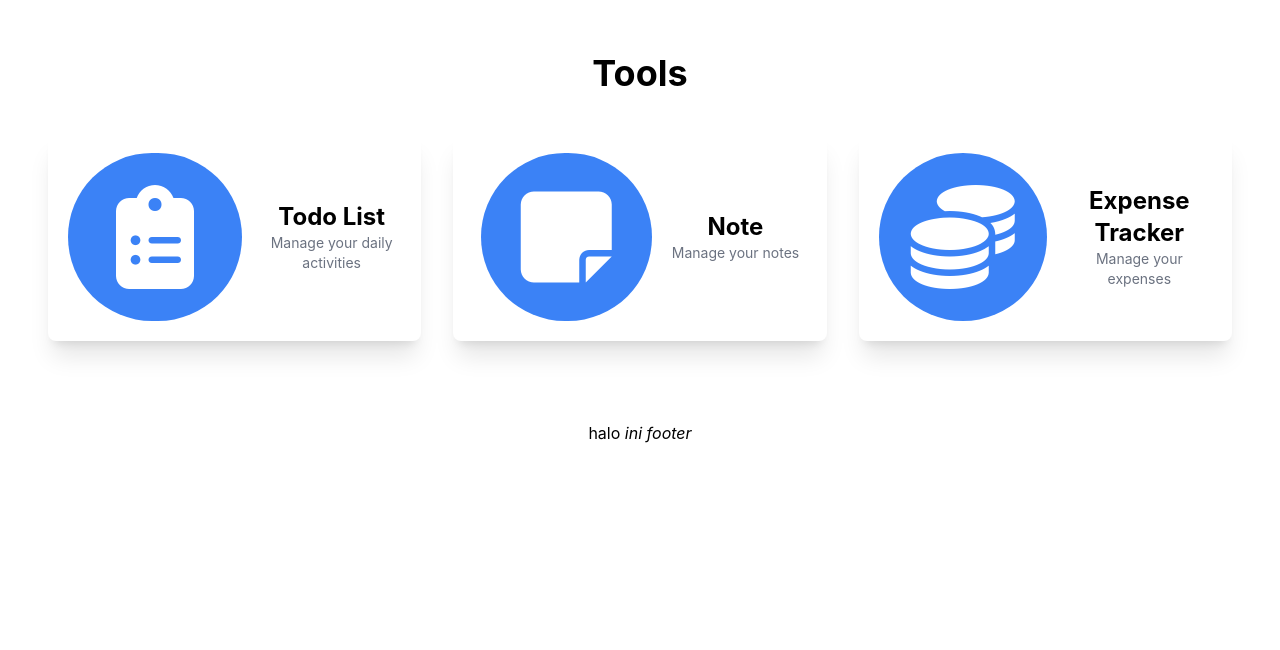
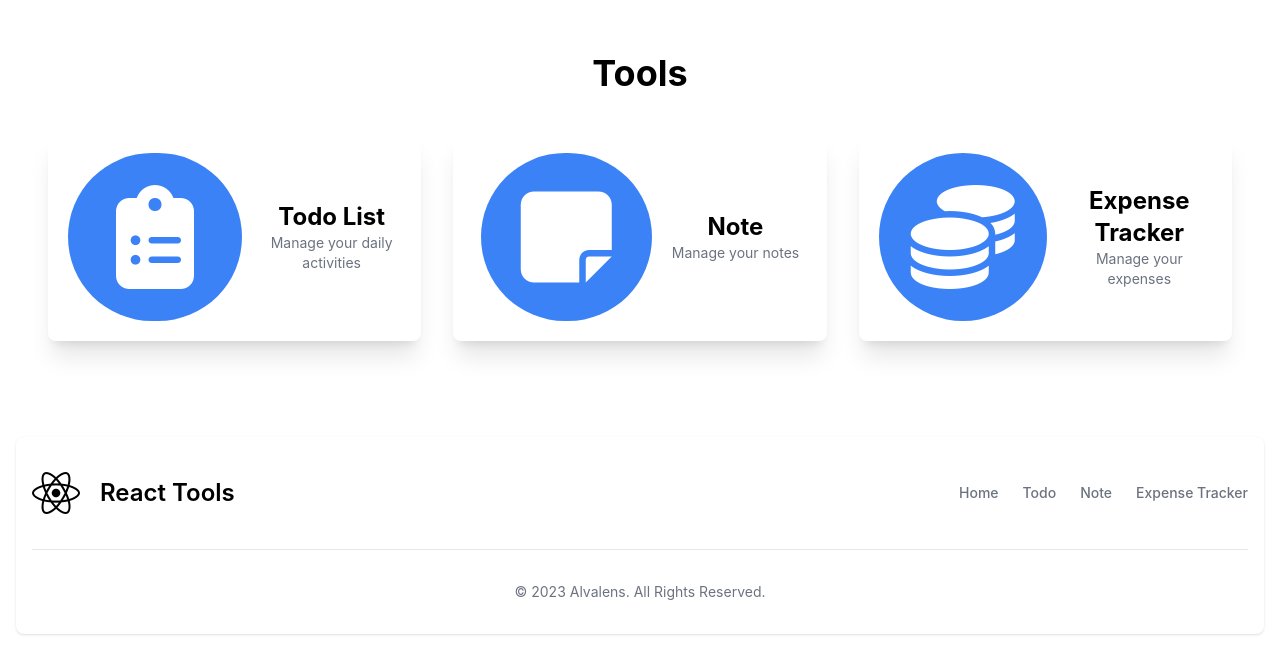
Before and after one commit to Alvalens/react-tools, a React (Create React App) app: page / in a window 1280 px wide. Shown: the part 883-1533 px from the top of the page. Before the commit the page ends 1328 px from the top, so only its background shows below. Built offline with nearby package versions, Linux system fonts and the light colour scheme.

Commit message:
[feat] add footer

```diff
--- a/src/components/Footer.js
+++ b/src/components/Footer.js
@@ -1,13 +1,61 @@
 import React from "react";
 
 class Footer extends React.Component {
-
-  render() {
-    return (
-      <footer className="footer">
-        <p>halo {this.props.var() }</p>
-      </footer>
-    );
-  }
+	render() {
+		return (
+			<footer className="bg-white rounded-lg shadow dark:bg-gray-900 m-4">
+				<div className="w-full max-w-screen-xl mx-auto p-4 md:py-8">
+					<div className="sm:flex sm:items-center sm:justify-between">
+						<a href="/" className="flex items-center mb-4 sm:mb-0">
+							<i className="fa-brands fa-react fa-3x mr-5"></i>
+							<span className="self-center text-2xl font-semibold whitespace-nowrap dark:text-white">
+								React Tools
+							</span>
+						</a>
+						<ul className="flex flex-wrap items-center mb-6 text-sm font-medium text-gray-500 sm:mb-0 dark:text-gray-400">
+							<li>
+								<a
+									href="/"
+									className="mr-4 hover:underline md:mr-6 ">
+									Home
+								</a>
+							</li>
+							<li>
+								<a
+									href="/todo"
+									className="mr-4 hover:underline md:mr-6">
+									Todo
+								</a>
+							</li>
+							<li>
+								<a
+									href="/note"
+									className="mr-4 hover:underline md:mr-6 ">
+									Note
+								</a>
+							</li>
+							<li>
+								<a
+									href="/expense-tracker"
+									className="hover:underline">
+									Expense Tracker
+								</a>
+							</li>
+						</ul>
+					</div>
+					<hr className="my-6 border-gray-200 sm:mx-auto dark:border-gray-700 lg:my-8" />
+					<span className="block text-sm text-gray-500 sm:text-center dark:text-gray-400">
+						© {this.props.var}{" "}
+						<a
+							href="https://alvalens.my.id"
+							className="hover:underline">
+							Alvalens
+						</a>
+						. All Rights Reserved.
+					</span>
+				</div>
+			</footer>
+		);
+	}
 }
 export default Footer;
--- a/src/components/Navbar.js
+++ b/src/components/Navbar.js
@@ -1,7 +1,6 @@
-import '../css/Navbar.css'
+import "../css/Navbar.css";
 
 const Navbar = () => {
-
 	// show and hide the navigation links when the hamburger icon is clicked
 	function showNav() {
 		const navLinks = document.getElementById("nav-links");
@@ -13,9 +12,13 @@ const Navbar = () => {
 			<div className="max-w-7xl mx-auto px-4 sm:px-6 lg:px-8">
 				<div className="flex items-center justify-between h-16">
 					{/* Logo or site title */}
-					<div className="flex-shrink-0">
+					<div className="flex items-center justify-center">
+						{/* icon */}
+						<div className="icon">
+							<i className="fa-brands fa-react fa-3x mr-5 text-white"></i>
+						</div>
 						<span className="text-white font-bold text-xl">
-							My Website
+							React Tools
 						</span>
 					</div>
 
@@ -75,9 +78,7 @@ const Navbar = () => {
 				</div>
 
 				{/* Responsive Navigation */}
-				<div
-					id="nav-links"
-					className="">
+				<div id="nav-links" className="">
 					<div className="px-2 pt-2 pb-3 space-y-1 sm:px-3">
 						<a
 							href="/"
--- a/src/index.js
+++ b/src/index.js
@@ -4,12 +4,15 @@ import './index.css';
 import App from './App';
 import reportWebVitals from './reportWebVitals';
 import Navbar from "./components/Navbar";
+import Footer from "./components/Footer";
 
 const root = ReactDOM.createRoot(document.getElementById('root'));
+	const year = new Date().getFullYear();
 root.render(
   <React.StrictMode>
     <Navbar />
     <App />
+    <Footer var={year} />
   </React.StrictMode>
 );
 
--- a/src/pages/Home.jsx
+++ b/src/pages/Home.jsx
@@ -1,11 +1,8 @@
 import logo from "../logo.svg";
 import "../App.css";
 
-import Footer from "../components/Footer";
+
 function Home() {
-	const foo = () => {
-		return <i> ini footer</i>;
-	};
 	return (
 		<div className="App">
 			<header className="App-header">
@@ -121,7 +118,7 @@ function Home() {
 					</div>
 				</div>
 			</header>
-			<Footer var={foo} />
+
 		</div>
 	);
 }
--- a/src/pages/Todo.js
+++ b/src/pages/Todo.js
@@ -70,7 +70,7 @@ function Todo() {
 	}
 
 	return (
-		<div className="p-4 pt-28">
+		<div className="p-4 pt-28" style={{ minHeight:"72vh" }}>
 			<div className="container mx-auto px-0 min-h-full min-w-full grid grid-cols-1 md:grid-cols-2">
 				<div className="flex justify-start flex-col items-center min-w-full">
 					<h1 className="text-2xl font-bold mb-4">Todo List</h1>
```
